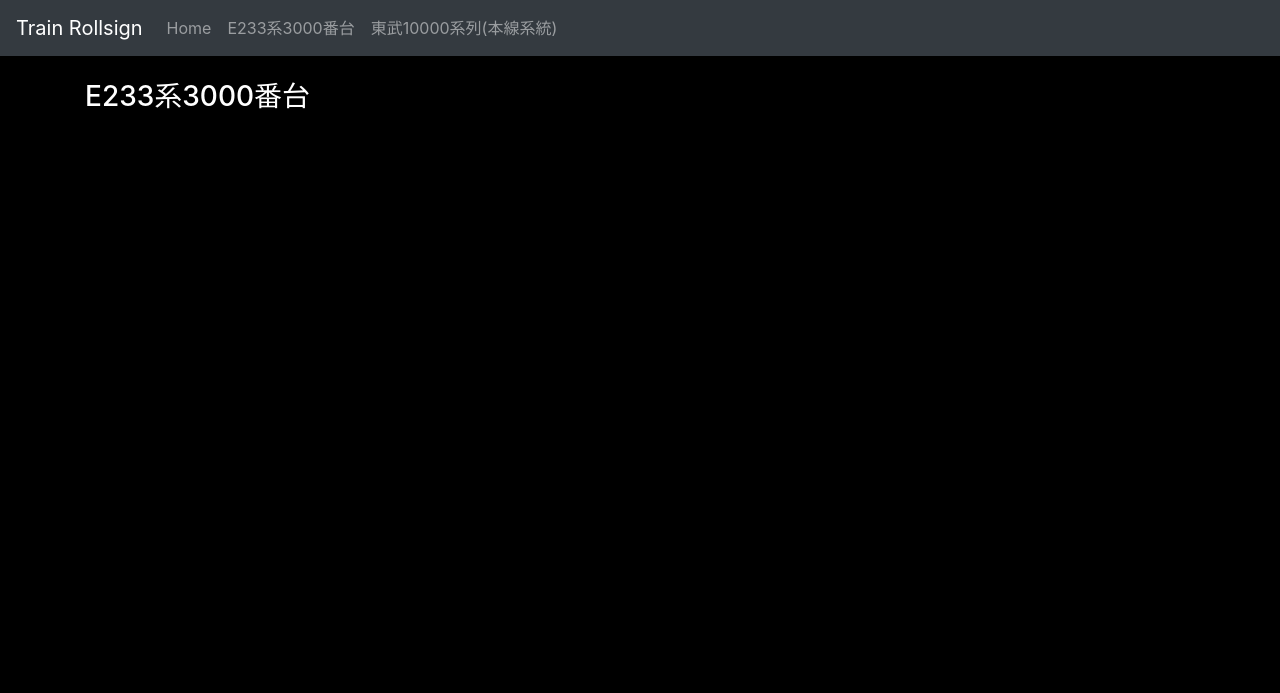
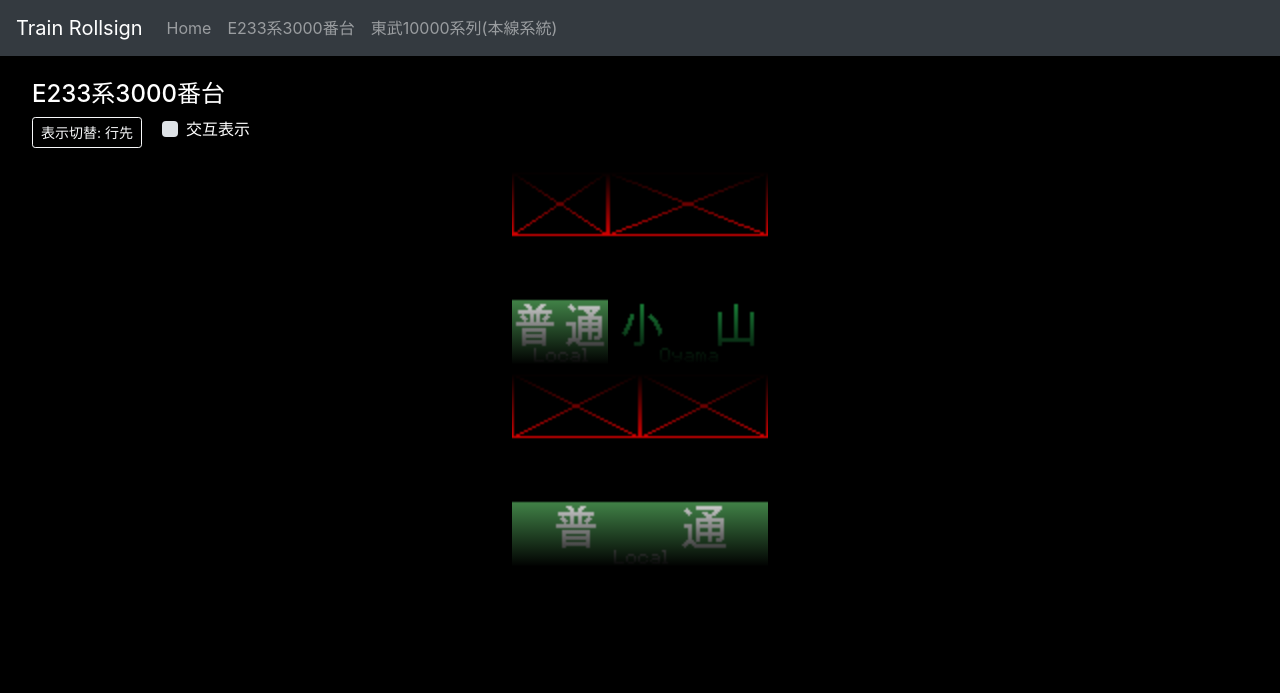
Before and after one commit to Massu0921/Train-Rollsign, a Flask app: page /E233 in a window 1280 px wide. Shown: the top 693 px of the page. Run offline with Flask 2, Linux system fonts and the light colour scheme; data that the repository does not hold is empty; some libraries are stand-ins or nearby versions.

Commit message:
機能追加準備 E233-3000用に、路線・行先設定切替、交互表示に対応させる

```diff
--- a/static/css/rollsign.css
+++ b/static/css/rollsign.css
@@ -1,6 +1,23 @@
-/*東武10000系列用*/
+.E233-3000-layer {
+  position: relative;
+  width: 416px;
+  height: 192px;
+  border: 0px solid black;
+  margin: 10px auto;
+  overflow: hidden;
+}
 
-.layer {
+.E233-type-thumb {
+  position: absolute;
+  width: 96px;
+}
+
+.E233-dest-thumb {
+  position: absolute;
+  width: 160px;
+}
+
+.normal-layer {
   position: relative;
   width: 256px;
   height: 192px;
@@ -19,7 +36,7 @@
   width: 128px;
 }
 
-.gradient {
+.normal-gradient {
   position: absolute;
   z-index: 3;
   margin: 0;
@@ -32,7 +49,7 @@
   background: linear-gradient(to bottom, #000, rgba(255, 255, 255, 0) 40%, rgba(255, 255, 255, 0) 60%, #000);
 }
 
-.btn {
+.roll-btn {
   position: absolute;
   display: inline-block;
   padding: 0 0 0 16px;
@@ -43,7 +60,7 @@
   font-size: 15px;
 }
 
-.btn::before, .btn::after {
+.roll-btn::before, .roll-btn::after {
   position: absolute;
   top: 0;
   bottom: 0;
--- a/static/js/rollsign.js
+++ b/static/js/rollsign.js
@@ -3,27 +3,32 @@ var click_scl_px = 64;   // クリック時スクロール量
 var dblclick_scl_px = 192;  // ダブルクリック時スクロール量
 var dr = 400;  // スクロール時間(ms)
 
-// 座標用(初期値:-64px)
+// 座標用(初期値:-64px 全面表示は0px)
 var type_top = -64;
 var dest_top = -64;
+var line_top = -64;
 var overall_top = 0;
 
 // 全面表示用フラグ(画像終端時:false)
 var overall_flg = false;
 
+//var
+
 // 座標上限値設定
 var up_limit_px = 0;   // スクロール上限値(共通値)
 
-// 座標下限設定用コンストラクタ(種別, 行先, 全面表示)
-function limitpx(_type, _dest, _overall) {
+// 座標下限設定用コンストラクタ(種別, 行先,路線, 全面表示)
+function limitpx(_type, _dest, _line, _overall) {
     this.type = _type;
     this.dest = _dest;
+    this.line = _line;
     this.overall = _overall;
 }
 
 // 車種ごとに座標下限値を設定
 var train = [];
-train["tobu_10000"] = new limitpx(-384, -1280, -448);    // 東武10000系列
+train["tobu_10000"] = new limitpx(-384, -1280, 0, -448);    // 東武10000系列
+
 
 // 全面表示するかの判定
 function overalljudge(parentid) {
@@ -172,7 +177,7 @@ function clickjudge() {
 
 // 初期位置に移動
 // 読み込み後実行
-$(window).on('load', function(){
+$(window).on('load', function () {
     // 車種取得
     var train_id = $(".train-name").attr("id");
     //console.log(train_id);
@@ -182,6 +187,6 @@ $(window).on('load', function(){
 });
 
 // ボタンがクリックされたとき
-$('.btn').on('click', clickjudge);
+$('.roll-btn').on('click', clickjudge);
 // ボタンが長押しされたとき
-$('.btn').on('taphold', holdscroll);
+$('.roll-btn').on('taphold', holdscroll);
--- a/templates/E233.html
+++ b/templates/E233.html
@@ -9,12 +9,54 @@
 
 <body>
   <div id="train-name" class="m-4">
-    <div class="container">
-      <h3>E233系3000番台</h3>
+    <div class="container m-2">
+      <div class="row">
+        <h4>E233系3000番台</h4>
+      </div>
+      <div class="row">
+        <button type="button" class="btn btn-sm btn-outline-light" id="change-btn" style="display: inline-block;">表示切替:
+          行先</button>
+        <div class="custom-control custom-checkbox" style="display: inline-block; margin: 0px 20px;">
+          <input type="checkbox" class="custom-control-input" id="ck-alternate">
+          <label class="custom-control-label" for="ck-alternate">交互表示</label>
+        </div>
+      </div>
     </div>
   </div>
 
+  <div class="train-name" id="E233-3000">
+
+    <div class="normal-layer">
+      <!-- グラデーション -->
+      <div class="normal-gradient"></div>
+      <!-- 種別・行先画像 -->
+      <img src="/static/images/E233-3000_type.png" id="type" class="E233-type-thumb" style="">
+      <img src="/static/images/E233-3000_dest.png" id="destination" class="E233-dest-thumb" style="left: 96px;">
+      <img src="/static/images/E233-3000_line.png" id="line" class="E233-dest-thumb" style="left: 256px;">
+
+      <!-- 種別移動用ボタン -->
+      <!--<div id="type-up" class="btn tobu-up" style="top: 16px; left: 0px;"></div>
+      <div id="type-down" class="btn tobu-down" style="bottom: 16px; left: 0px;"></div>-->
+      <!-- 行先移動用ボタン -->
+      <!--<div id="dest-up" class="btn tobu-up" style="top: 16px; left: 128px;"></div>
+      <div id="dest-down" class="btn tobu-down" style="bottom: 16px; left: 128px;"></div>-->
+    </div>
+
+    <div class="normal-layer">
+      <!-- グラデーション -->
+      <div class="normal-gradient"></div>
+      <!-- 種別・行先画像 -->
+      <img src="/static/images/E233-3000_overall.png" id="overall" class="overall-thumb" style="">
+      <!-- 全面表示移動用ボタン -->
+      <div id="overall-up" class="btn overall-up" style="top: 16px; left: 0px;"></div>
+      <div id="overall-down" class="btn overall-down" style="bottom: 16px; left: 0px;"></div>
+    </div>
+  </div>
   <!-- 行先表示用 -->
-  <script src="/static/js/rollsign.js"></script>
+  <!--<script src="/static/js/rollsign.js"></script>-->
+  <script>$("#ck-alternate").on('click', function() {
+    console.log($(this).prop("checked"))
+  })</script>
 </body>
+
 {% endblock %}
```
Also changed, not shown: templates/tobu_10000.html (+10 -10 lines).
